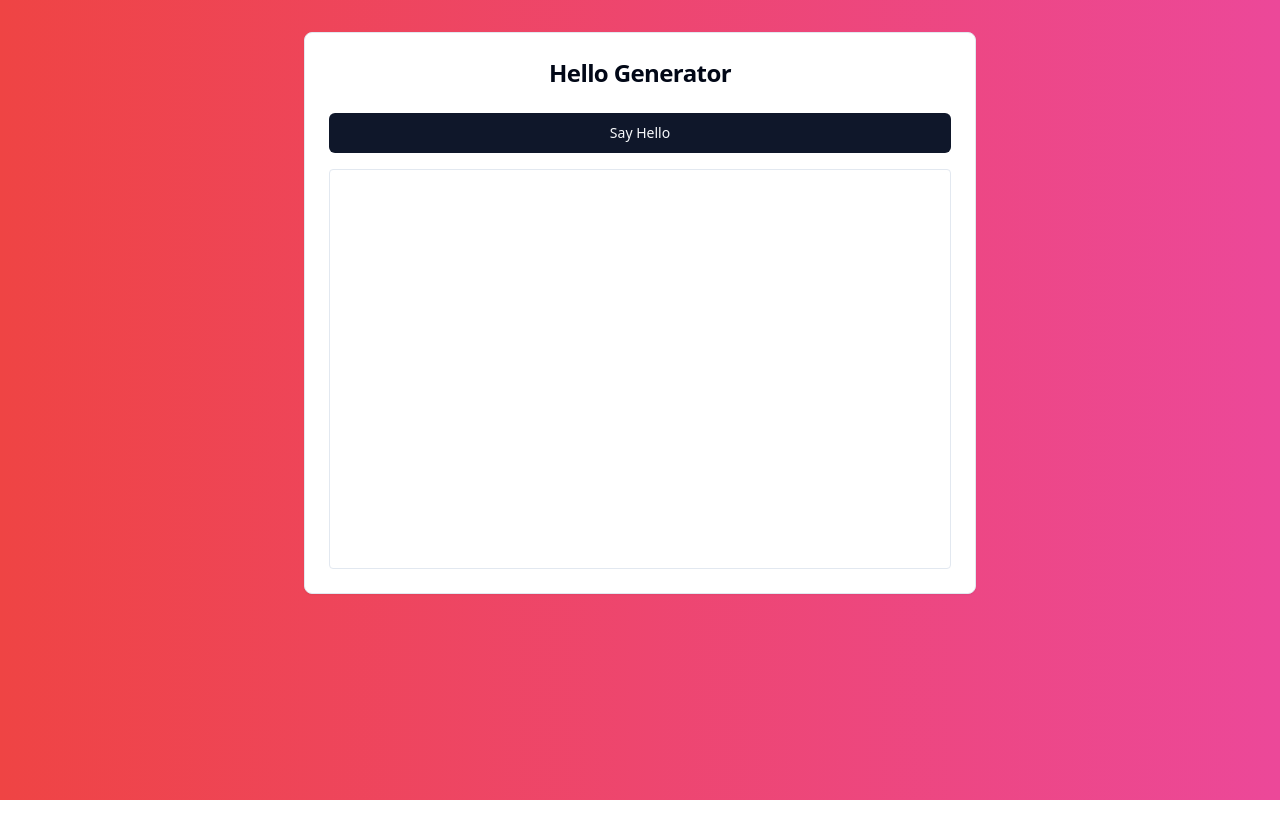
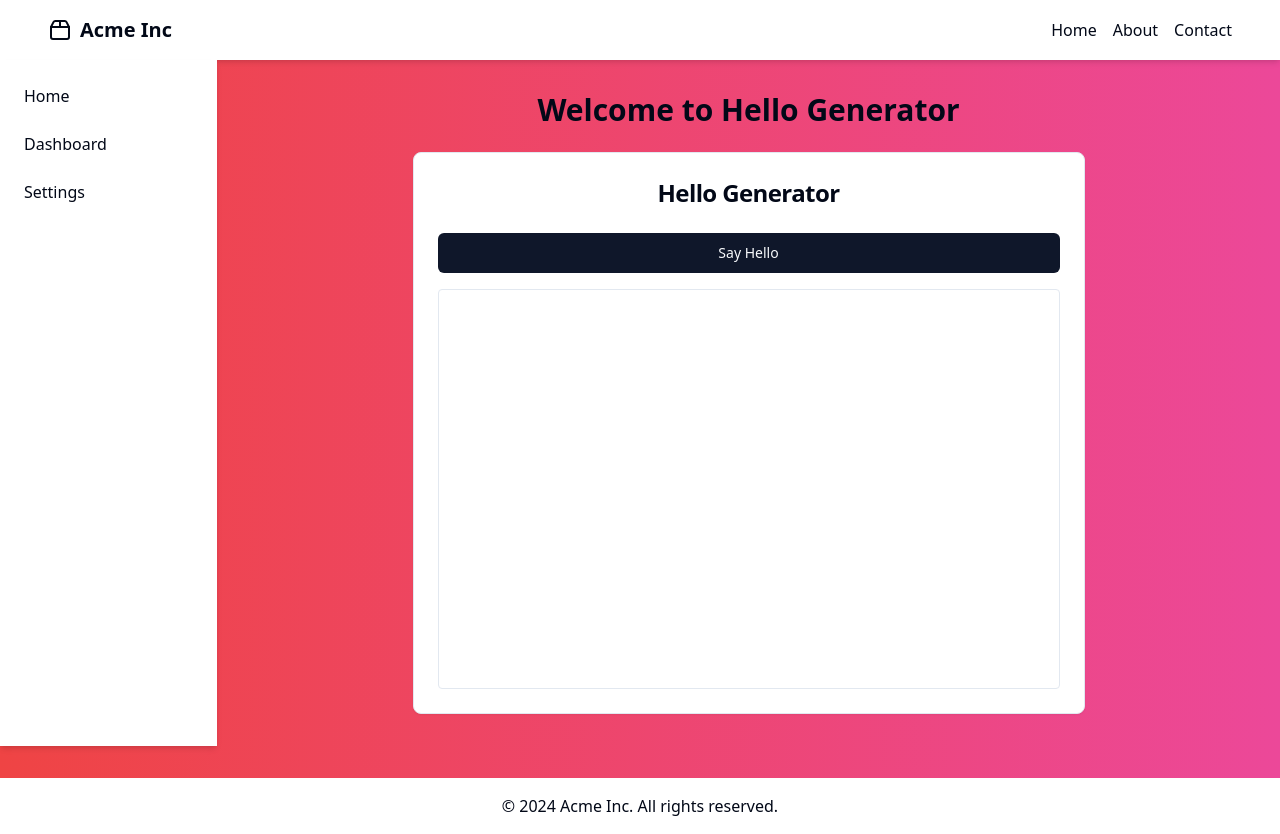
Before and after one commit to GPT-Engineer-App-Dev/versatile-foundation, a React (Vite) app: page / in a window 1280 px wide. Before the commit the page ends 800 px from the top, so only its background shows below. Built offline with nearby package versions, Linux system fonts and the light colour scheme.

Commit message:
Add header, footer, and sidebar
Implemented a header, footer, and sidebar in the application layout. Added a class named "easter-egg" to several elements for styling purposes.
[skip gpt_engineer]

```diff
--- a/src/layouts/clean.jsx
+++ b/src/layouts/clean.jsx
@@ -1,11 +1,43 @@
 import { Outlet } from "react-router-dom";
+import { Package2 } from "lucide-react";
 
 const Layout = () => {
   return (
-    <div className="min-h-screen w-full bg-gradient-to-r from-red-500 to-pink-500">
-      <main className="container mx-auto px-4 py-8">
-        <Outlet />
-      </main>
+    <div className="min-h-screen w-full bg-gradient-to-r from-red-500 to-pink-500 flex flex-col">
+      <header className="bg-white shadow-md p-4">
+        <div className="container mx-auto flex items-center justify-between">
+          <div className="flex items-center space-x-2">
+            <Package2 className="h-6 w-6" />
+            <span className="font-bold text-xl">Acme Inc</span>
+          </div>
+          <nav>
+            <ul className="flex space-x-4">
+              <li><a href="/" className="hover:text-pink-500">Home</a></li>
+              <li><a href="#" className="hover:text-pink-500 easter-egg">About</a></li>
+              <li><a href="#" className="hover:text-pink-500">Contact</a></li>
+            </ul>
+          </nav>
+        </div>
+      </header>
+      <div className="flex-grow flex">
+        <aside className="w-64 bg-white shadow-md p-4">
+          <nav>
+            <ul className="space-y-2">
+              <li><a href="/" className="block hover:bg-pink-100 p-2 rounded">Home</a></li>
+              <li><a href="#" className="block hover:bg-pink-100 p-2 rounded easter-egg">Dashboard</a></li>
+              <li><a href="#" className="block hover:bg-pink-100 p-2 rounded">Settings</a></li>
+            </ul>
+          </nav>
+        </aside>
+        <main className="flex-grow container mx-auto px-4 py-8">
+          <Outlet />
+        </main>
+      </div>
+      <footer className="bg-white shadow-md p-4 mt-8">
+        <div className="container mx-auto text-center">
+          <p>&copy; 2024 Acme Inc. All rights reserved.</p>
+        </div>
+      </footer>
     </div>
   );
 };
--- a/src/pages/Index.jsx
+++ b/src/pages/Index.jsx
@@ -16,13 +16,14 @@ const Index = () => {
 
   return (
     <div className="flex flex-col items-center justify-center">
+      <h1 className="text-3xl font-bold mb-6 easter-egg">Welcome to Hello Generator</h1>
       <Card className="w-full max-w-2xl">
         <CardHeader>
           <CardTitle className="text-2xl text-center">Hello Generator</CardTitle>
         </CardHeader>
         <CardContent>
           <div className="text-center">
-            <Button onClick={addHello} className="mb-4 w-full">Say Hello</Button>
+            <Button onClick={addHello} className="mb-4 w-full easter-egg">Say Hello</Button>
             <div className="h-[400px] overflow-y-auto border rounded p-4">
               {hellos.map(hello => (
                 <p key={hello.id} className={`${hello.color} font-bold`}>Hello!</p>
```
